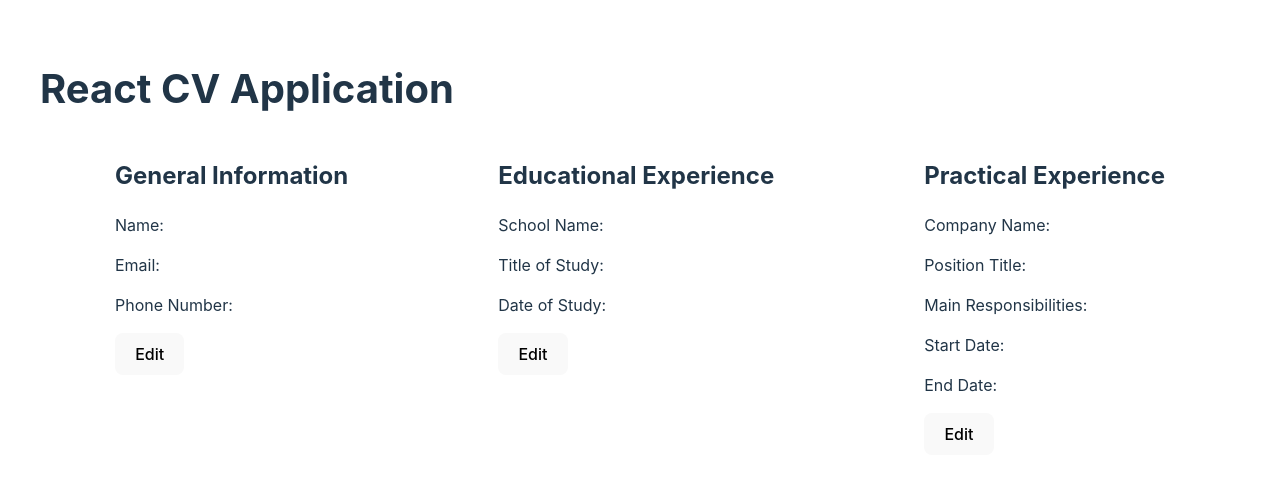
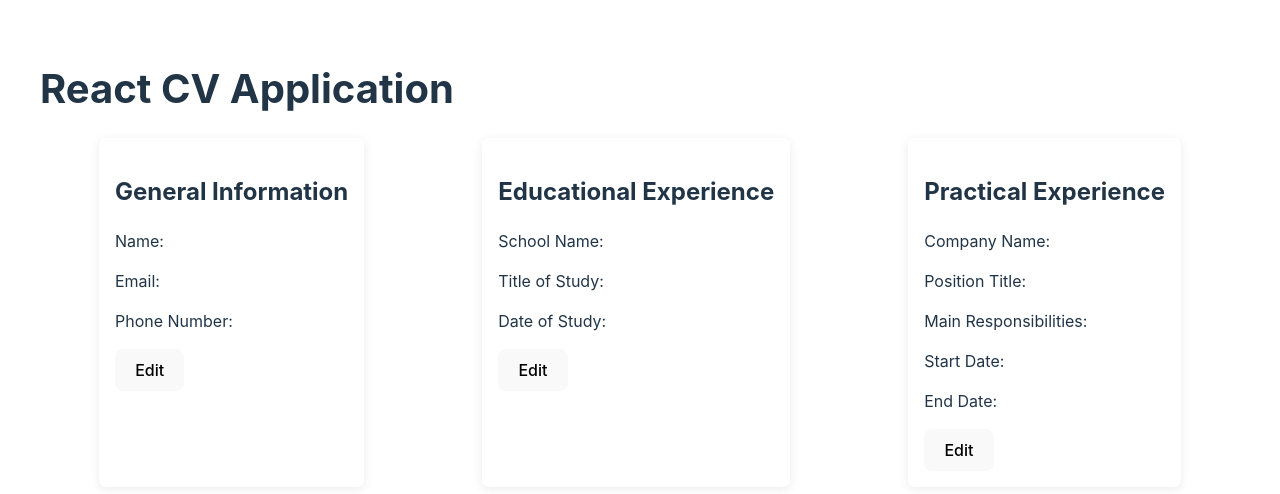
Before and after one commit to odilson-dev/react-cv-application, a React (Vite) app: page / in a window 1280 px wide. Shown: the top 494 px of the page. Built offline with nearby package versions, Linux system fonts and the light colour scheme.

Commit message:
Add box-shadow around each component

```diff
--- a/src/components/EducationalExperience.jsx
+++ b/src/components/EducationalExperience.jsx
@@ -1,6 +1,7 @@
 import { useState } from "react";
+import "../styles/style.css";
 
-function EducationalExperience() {
+function EducationalExperience({ className }) {
   // State to hold form input values
   const [formData, setFormData] = useState({
     schoolName: "",
@@ -21,8 +22,7 @@ function EducationalExperience() {
   // Handle form submission
   const handleSubmit = (e) => {
     e.preventDefault();
-    // You can perform any action here, such as submitting the data to a server
-    console.log(formData);
+
     setIsOnEdit(false);
   };
   // Handle form Edition
@@ -33,7 +33,7 @@ function EducationalExperience() {
   console.log(isOnEdit);
   if (isOnEdit) {
     return (
-      <div>
+      <div className={className}>
         <h2>Educational Experience</h2>
         <form onSubmit={handleSubmit}>
           <label>
@@ -72,7 +72,7 @@ function EducationalExperience() {
     );
   } else {
     return (
-      <div>
+      <div className={className}>
         <h2>Educational Experience</h2>
         <p>School Name: {formData.schoolName}</p>
         <p>Title of Study: {formData.titleOfStudy}</p>
--- a/src/components/GeneralInformation.jsx
+++ b/src/components/GeneralInformation.jsx
@@ -1,6 +1,6 @@
 import { useState } from "react";
-
-function GeneralInformation() {
+import "../styles/style.css";
+function GeneralInformation({ className }) {
   // State to hold form input values
   const [formData, setFormData] = useState({
     name: "",
@@ -21,8 +21,7 @@ function GeneralInformation() {
   // Handle form submission
   const handleSubmit = (e) => {
     e.preventDefault();
-    // You can perform any action here, such as submitting the data to a server
-    console.log(formData);
+
     setIsOnEdit(false);
   };
   // Handle form Edition
@@ -33,7 +32,7 @@ function GeneralInformation() {
   console.log(isOnEdit);
   if (isOnEdit) {
     return (
-      <div>
+      <div className={className}>
         <h2>General Information</h2>
         <form onSubmit={handleSubmit}>
           <label>
@@ -72,7 +71,7 @@ function GeneralInformation() {
     );
   } else {
     return (
-      <div>
+      <div className={className}>
         <h2>General Information</h2>
         <p>Name: {formData.name}</p>
         <p>Email: {formData.email}</p>
--- a/src/components/PracticalExperience.jsx
+++ b/src/components/PracticalExperience.jsx
@@ -1,6 +1,6 @@
 import { useState } from "react";
-
-function PracticalExperience() {
+import "../styles/style.css";
+function PracticalExperience({ className }) {
   // State to hold form input values
   const [formData, setFormData] = useState({
     companyName: "",
@@ -23,8 +23,7 @@ function PracticalExperience() {
   // Handle form submission
   const handleSubmit = (e) => {
     e.preventDefault();
-    // You can perform any action here, such as submitting the data to a server
-    console.log(formData);
+
     setIsOnEdit(false);
   };
   // Handle form Edition
@@ -35,7 +34,7 @@ function PracticalExperience() {
   console.log(isOnEdit);
   if (isOnEdit) {
     return (
-      <div>
+      <div className={className}>
         <h2>Practical Experience</h2>
         <form onSubmit={handleSubmit}>
           <label>
@@ -94,7 +93,7 @@ function PracticalExperience() {
     );
   } else {
     return (
-      <div>
+      <div className={className}>
         <h2>Practical Experience</h2>
         <p>Company Name: {formData.companyName}</p>
         <p>Position Title: {formData.positionTitle}</p>
--- a/src/styles/style.css
+++ b/src/styles/style.css
@@ -1,3 +1,5 @@
 .box {
-  border: 1px solid black;
+  box-shadow: 0 2px 10px rgba(60, 60, 60, 0.1); /* Lightweight box shadow */
+  padding: 16px; /* Optional: Add some padding for better aesthetics */
+  border-radius: 7px; /* Optional: Add rounded corners */
 }
```
